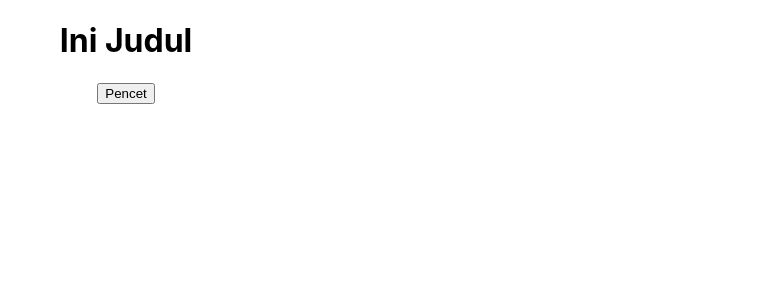
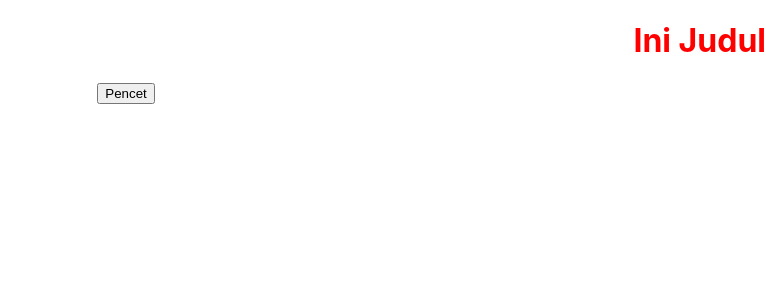
Before and after one commit to wildenali/ReactJS-Basic, a React (Create React App) app: page / in a window 1280 px wide. Shown: the top 300 px of the page, without its empty margins (514-1280 px from the left). Built offline with nearby package versions, Linux system fonts and the light colour scheme.

Commit message:
03 - CSS Basic in React

```diff
--- a/src/App.js
+++ b/src/App.js
@@ -12,7 +12,26 @@
 // // --------------------- 1 Basic Template ---------------------
 
 
-// --------------------- 2 - Button dan element basic ---------------------
+// // --------------------- 2 - Button dan element basic ---------------------
+// import React from 'react';
+// import './App.css';
+// function App() {
+//   const judul = "Ini Judul"
+//   const handlePencet = (e) => {
+//     console.log('Di pencet')
+//   }
+//   return (
+//     <div className="App">
+//       <h1>{judul}</h1>
+//       <button onClick={handlePencet}>Pencet</button>
+//     </div>
+//   );
+// }
+// export default App;
+// // --------------------- 2 - Button dan element basic ---------------------
+
+
+// --------------------- 3 - CSS basic in React ---------------------
 import React from 'react';
 import './App.css';
 function App() {
@@ -22,10 +41,10 @@ function App() {
   }
   return (
     <div className="App">
-      <h1>{judul}</h1>
+      <h1 style={{color: 'red', textAlign:'right'}}>{judul}</h1>
       <button onClick={handlePencet}>Pencet</button>
     </div>
   );
 }
 export default App;
-// --------------------- 2 - Button dan element basic ---------------------
+// --------------------- 3 - CSS basic in React ---------------------
```
